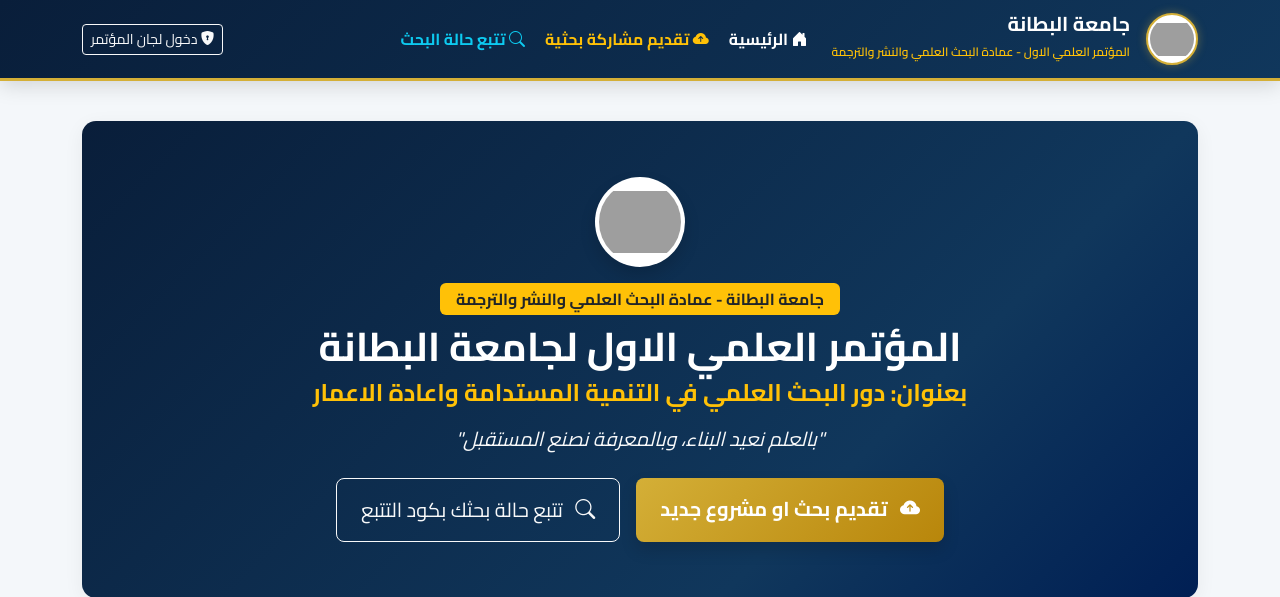
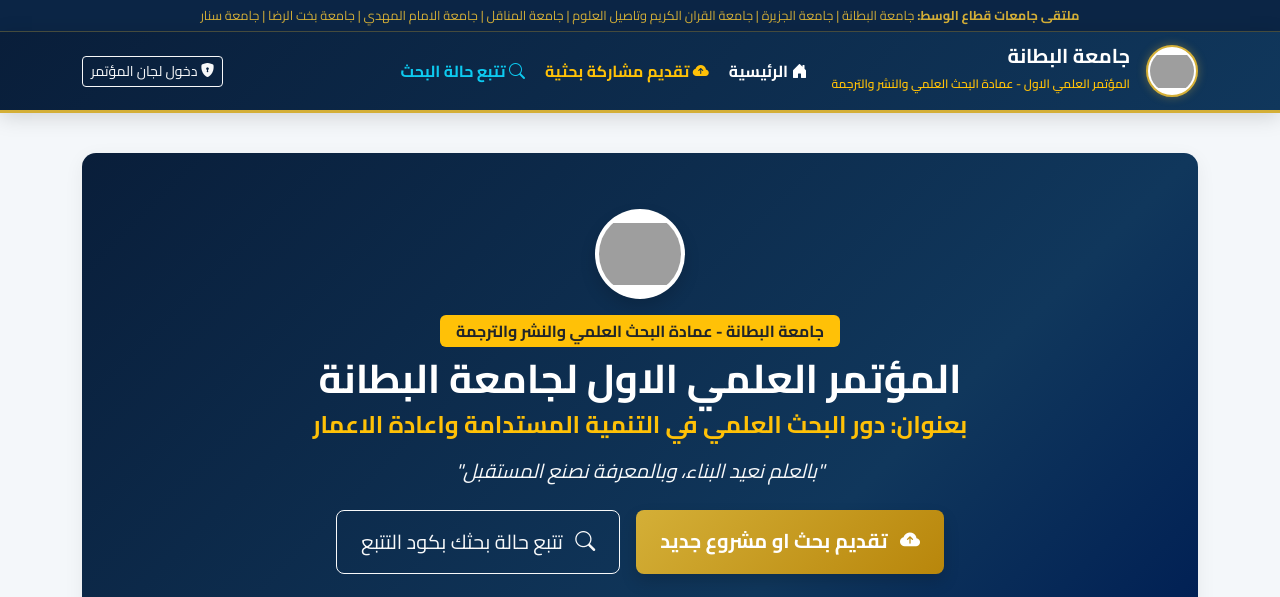
Before and after one commit to altayebawab024-code/conference-portal, a Django app: page / in a window 1280 px wide. Shown: the top 597 px of the page. Run offline with Django 5.2, Linux system fonts and the light colour scheme; data that the repository does not hold is empty; grey boxes are pictures that could not be loaded.

Commit message:
Update base.html

```diff
--- a/templates/submissions/base.html
+++ b/templates/submissions/base.html
@@ -54,11 +54,27 @@
             transform: translateY(-2px);
             box-shadow: 0 6px 15px rgba(184, 134, 11, 0.3);
         }
+        .ribbon-bar {
+            background-color: #0b2545;
+            color: #d4af37;
+            font-size: 0.8rem;
+            padding: 6px 0;
+            border-bottom: 1px solid rgba(212,175,55,0.3);
+        }
     </style>
     {% block extra_css %}{% endblock %}
 </head>
 <body class="d-flex flex-column min-vh-100">
 
+    <!-- شريط ملتقى جامعات قطاع الوسط الرسمي -->
+    <div class="ribbon-bar text-center">
+        <div class="container">
+            <span class="fw-bold">ملتقى جامعات قطاع الوسط:</span>
+            جامعة البطانة | جامعة الجزيرة | جامعة القران الكريم وتاصيل العلوم | جامعة المناقل | جامعة الامام المهدي | جامعة بخت الرضا | جامعة سنار
+        </div>
+    </div>
+
+    <!-- شريط الملاحة الرسمي -->
     <nav class="navbar navbar-expand-lg navbar-dark navbar-main py-2">
         <div class="container">
             <a class="navbar-brand d-flex align-items-center gap-3" href="{% url 'home' %}">
@@ -142,4 +158,4 @@
     <script src="https://cdn.jsdelivr.net/npm/bootstrap@5.3.0/dist/js/bootstrap.bundle.min.js"></script>
     {% block extra_js %}{% endblock %}
 </body>
-                    </html>
+</html>
```
